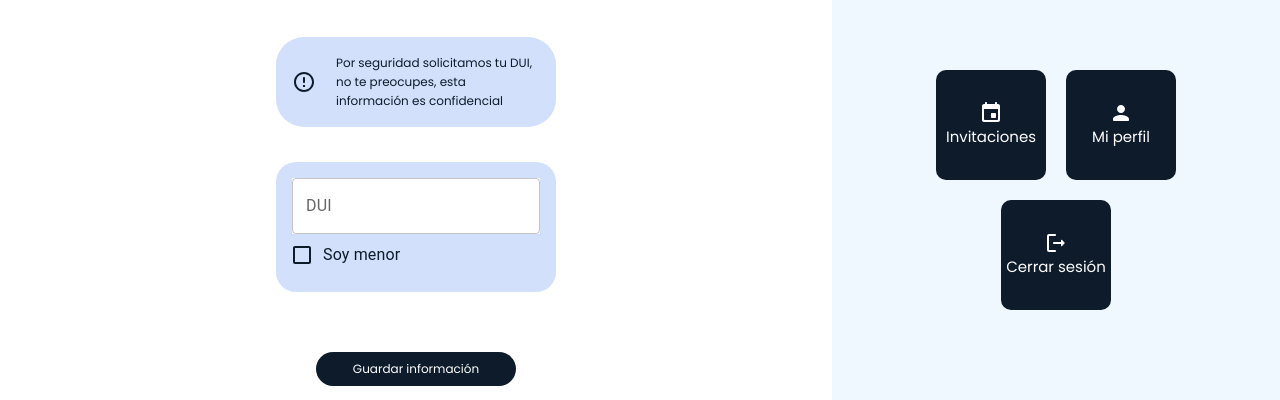
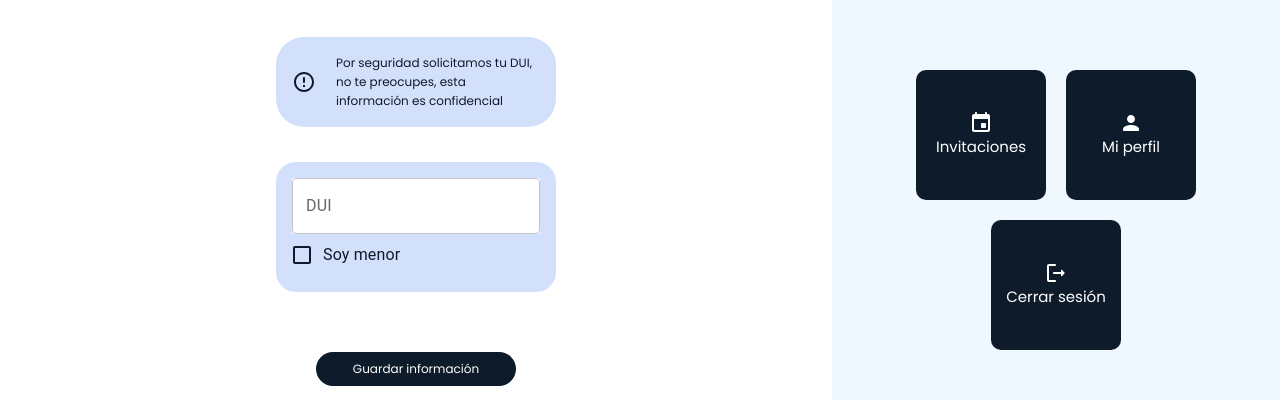
Before and after one commit to AngelGuidos/coloniHLVS, a React (Vite) app in the folder Cliente/colonia_hlvs/: page /profileVisitante in a window 1280 px wide. Shown: the part 238-638 px from the top of the page. Built offline with nearby package versions, Linux system fonts and the light colour scheme; no server answers.

Commit message:
Redesign menu component 💄

```diff
--- a/Cliente/colonia_hlvs/src/components/buttons/IconButton/IconButton.css
+++ b/Cliente/colonia_hlvs/src/components/buttons/IconButton/IconButton.css
@@ -12,7 +12,7 @@
 
     &:hover{
         background-color: var(--accent);
-        color: var(--text-primary);
+        color: var(--text-);
     }
 
     svg{
--- a/Cliente/colonia_hlvs/src/components/menu/menuButtom/menuButtom.css
+++ b/Cliente/colonia_hlvs/src/components/menu/menuButtom/menuButtom.css
@@ -3,14 +3,16 @@
   flex-direction: column;
   align-items: center;
   justify-content: center;
-  width: 110px;
-  height: 110px;
+  width: 130px;
+  height: 130px;
   margin: 10px;
   background-color: #0d1b2a;
   color: white;
   border-radius: 10px;
   transition: transform 0.2s, background-color 0.2s;
   cursor: pointer;
+  padding: 10px;
+  box-sizing: border-box;
 }
 
 .button-menu.selected {
@@ -32,8 +34,8 @@
 .button-name {
   font-size: 15px;
   text-align: center;
+  word-wrap: break-word;
+  overflow: hidden;
+  text-overflow: ellipsis;
+  max-width: 100%;
 }
-
-.menu-button.selected {
-  background-color: var(--accent); /* Color diferente cuando el botón está seleccionado */
-}
--- a/Cliente/colonia_hlvs/src/screens/admin/adminCasa/adminCasa.jsx
+++ b/Cliente/colonia_hlvs/src/screens/admin/adminCasa/adminCasa.jsx
@@ -99,7 +99,7 @@ function AdminCasa() {
             <div className="Left-2">
                 <h1 id='title'>Administrar Casas</h1>
                 <div className="button">
-                    <IconButton icon='' text='Agregar / Eliminar casa' onClick={() => navigate('agregar-eliminar')} />
+                    <IconButton text='Agregar / Eliminar casa' onClick={() => navigate('agregar-eliminar')} />
                 </div>
                 <h2 id='text'>Registro de Casas</h2>
                 <div id='margenes'>
--- a/Cliente/colonia_hlvs/src/screens/admin/editarInfoCasa/editarInfoCasa.css
+++ b/Cliente/colonia_hlvs/src/screens/admin/editarInfoCasa/editarInfoCasa.css
@@ -83,7 +83,6 @@
   .casa-info-responsable-tabla{
     background-color: white;
     border-radius: 10px;
-
   }
 
  .casa-edit-residentes{
--- a/Cliente/colonia_hlvs/src/screens/vigilante/home/homeVigilante.css
+++ b/Cliente/colonia_hlvs/src/screens/vigilante/home/homeVigilante.css
@@ -63,17 +63,22 @@
 .btn-vigilate {
   width: 250px;
   margin-top: 20px;
+  padding-bottom: 10px;
   padding: 6px 10px;
-  border: none;
   border-radius: 20px;
   background-color: var(--button-accent);
   color: white;
   cursor: pointer;
   font-size: 15px;
+  border-radius: var(--big-rad);
+  transition: 0.3s;
+  text-transform: none;
 }
 
 .btn-vigilate:hover {
-  background-color: #0056b3;
+  background-color: var(--accent);
+  color: var(--text-);
+  border: 2px solid black;
 }
 
 .error {
```
